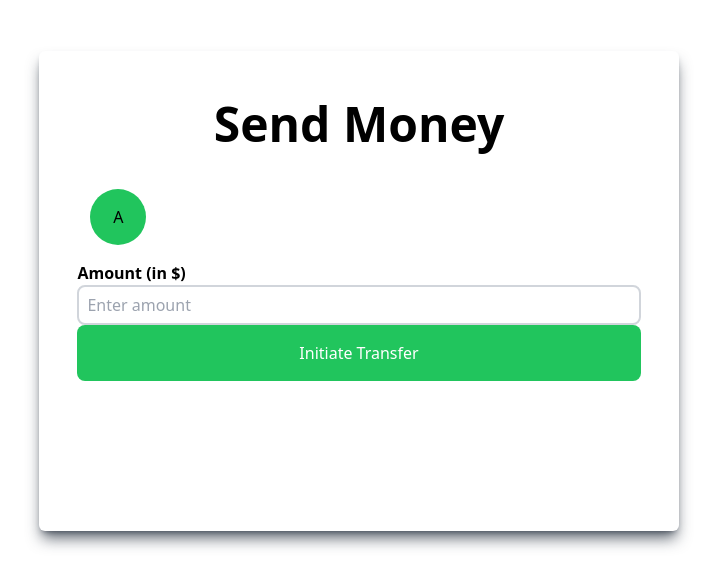
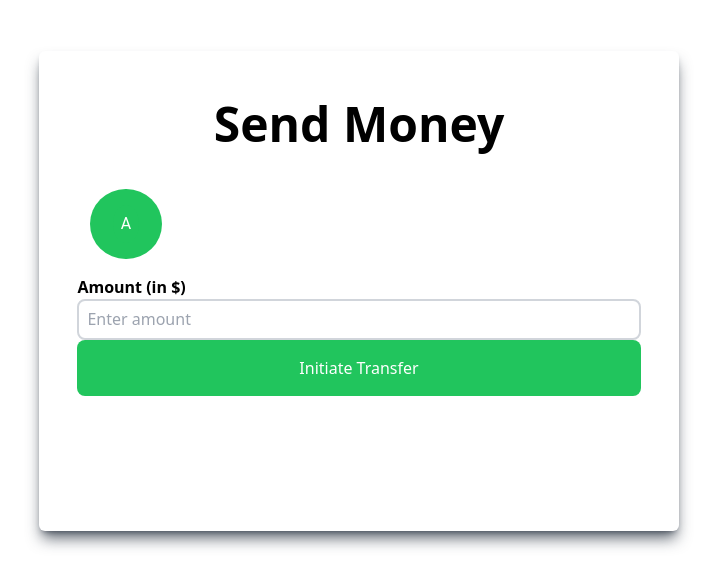
Before and after one commit to aakashsharma003/PaytmWeb, a React (Vite) app in the folder frontend/: page /send in a window 1280 px wide. Shown: the part 109-696 px from the top of the page, without its empty margins (281-998 px from the left). Built offline with nearby package versions, Linux system fonts and the light colour scheme; no server answers.

Commit message:
fixing input labels

```diff
--- a/frontend/package.json
+++ b/frontend/package.json
@@ -10,6 +10,10 @@
     "preview": "vite preview"
   },
   "dependencies": {
+    "@emotion/react": "^11.11.4",
+    "@emotion/styled": "^11.11.5",
+    "@mui/icons-material": "^5.15.19",
+    "@mui/material": "^5.15.19",
     "axios": "^1.6.8",
     "jsonwebtoken": "^9.0.2",
     "react": "^18.2.0",
--- a/frontend/src/App.jsx
+++ b/frontend/src/App.jsx
@@ -1,25 +1,33 @@
-import { BrowserRouter, Route, Routes } from "react-router-dom";
+import {
+  BrowserRouter as Router,
+  Route,
+  Routes,
+  Navigate,
+} from "react-router-dom";
 import Signup from "./pages/Signup";
 import Signin from "./pages/Signin";
 import Dashboard from "./pages/Dashboard";
 import SendMoney from "./pages/SendMoney";
 import { Toaster } from "react-hot-toast";
+import NotFound from "./pages/NotFound";
 
 function App() {
   return (
-    <>
-      <BrowserRouter>
-        <Routes>
-          <Route path="/" element={<Signup />}></Route>
-          <Route path="/signin" element={<Signin />}></Route>
-          <Route path="/signup" element={<Signup />}></Route>
-          <Route path="/dashboard" element={<Dashboard />}></Route>
-          <Route path="/send" element={<SendMoney />}></Route>
-        </Routes>
-        <Toaster />
-      </BrowserRouter>
-    </>
+    <Router>
+      <Routes>
+        {/* Public Routes */}
+        <Route path="/" element={<Signup />} />
+        <Route path="/signup" element={<Signup />} />
+        <Route path="/signin" element={<Signin />} />
+
+        {/* Protected Routes */}
+        <Route path="/dashboard" element={<Dashboard />} />
+        <Route path="/send" element={<SendMoney />} />
+        {/* 404 Route */}
+        <Route path="*" element={<NotFound />} />
+      </Routes>
+      <Toaster />
+    </Router>
   );
 }
-
 export default App;
--- /dev/null
+++ b/frontend/src/auth/ProtectRoute.jsx
@@ -0,0 +1,10 @@
+import { Navigate } from "react-router-dom";
+function ProtectedRoute({ element, path, user }) {
+  if (!user) {
+    return <Navigate to="/signin" replace />;
+  }
+
+  return <Route path={path} element={element} />;
+}
+
+export default ProtectedRoute;
--- a/frontend/src/components/Appbar.jsx
+++ b/frontend/src/components/Appbar.jsx
@@ -2,6 +2,7 @@ import { useState } from "react";
 import { Profile } from "./Profile";
 import Button from "./Button";
 import { useNavigate } from "react-router-dom";
+import toast from "react-hot-toast";
 
 export const Appbar = ({ user, profile }) => {
   const [menubutton, setmenubutton] = useState(false);
@@ -27,7 +28,7 @@ export const Appbar = ({ user, profile }) => {
         </div>
       )}
       {menubutton && (
-        <div className="flex flex-col justify-between items-center h-[22dvh] bg-gray-200 rounded-md px-[2dvw] py-[2dvh]">
+        <div className="flex flex-col justify-between items-center h-[26vh] bg-gray-200 rounded-md px-[2vw] py-[2vh]">
           <div className="flex justify-center items-center">
             <Profile
               profile={profile}
@@ -44,6 +45,7 @@ export const Appbar = ({ user, profile }) => {
             color={"black"}
             onClick={() => {
               localStorage.removeItem("token");
+              toast.success("logout Successfully");
               navigate("/signin");
             }}
             width={"100%"}
--- a/frontend/src/components/Profile.jsx
+++ b/frontend/src/components/Profile.jsx
@@ -1,13 +1,33 @@
+import React from "react";
+import { Avatar, Box, Typography } from "@mui/material";
+
 export const Profile = ({ profile, color, onClick }) => {
   return (
-    <>
-      <div
-        className="rounded-full  px-[3dvw] py-[0.85dvh] mx-[1dvw] my-[2dvh] md:py-[2dvh] md:px-[1.8dvw] uppercase cursor-pointer"
-        style={{ backgroundColor: color }}
-        onClick={onClick}
+    <Box
+      sx={{
+        display: "flex",
+        alignItems: "center",
+        justifyContent: "center",
+        borderRadius: "50%",
+        backgroundColor: color,
+        paddingX: { xs: "3vw", md: "1.8vw" },
+        paddingY: { xs: "0.85vh", md: "2vh" },
+        marginX: "1vw",
+        marginY: "2vh",
+        textTransform: "uppercase",
+        cursor: "pointer",
+      }}
+      onClick={onClick}
+    >
+      <Avatar
+        sx={{
+          bgcolor: color,
+          width: { xs: "10vw", md: "2vw" },
+          height: { xs: "10vw", md: "3vw" },
+        }}
       >
-        {profile}
-      </div>
-    </>
+        <Typography variant="subtitle1">{profile}</Typography>
+      </Avatar>
+    </Box>
   );
 };
--- a/frontend/src/main.jsx
+++ b/frontend/src/main.jsx
@@ -4,7 +4,7 @@ import App from "./App.jsx";
 import "./index.css";
 //http://localhost:3000/api/v1
 // https://paytmweb.onrender.com/api/v1
-export const server = " https://paytmweb.onrender.com/api/v1";
+export const server = "https://paytmweb.onrender.com/api/v1";
 
 ReactDOM.createRoot(document.getElementById("root")).render(
   <React.StrictMode>
--- /dev/null
+++ b/frontend/src/pages/NotFound.jsx
@@ -0,0 +1,41 @@
+import React from "react";
+import { Container, Typography, Button, Box } from "@mui/material";
+import { useNavigate } from "react-router-dom";
+import ErrorOutlineIcon from "@mui/icons-material/ErrorOutline";
+
+const NotFound = () => {
+  const navigate = useNavigate();
+
+  const handleGoBack = () => {
+    navigate("/");
+  };
+
+  return (
+    <Container
+      sx={{
+        height: "100vh",
+        display: "flex",
+        flexDirection: "column",
+        justifyContent: "center",
+        alignItems: "center",
+        textAlign: "center",
+        backgroundColor: "#f5f5f5",
+      }}
+    >
+      <ErrorOutlineIcon sx={{ fontSize: "6rem", color: "#f44336" }} />
+      <Typography variant="h3" component="h1" gutterBottom>
+        Page Not Found
+      </Typography>
+      <Typography variant="h6" component="p" gutterBottom>
+        The page you are looking for does not exist.
+      </Typography>
+      <Box mt={4}>
+        <Button variant="contained" color="primary" onClick={handleGoBack}>
+          Go to Home
+        </Button>
+      </Box>
+    </Container>
+  );
+};
+
+export default NotFound;
--- a/frontend/src/pages/Signin.jsx
+++ b/frontend/src/pages/Signin.jsx
@@ -32,7 +32,7 @@ const Signin = () => {
           onChange={(e) => {
             setUsername(e.target.value);
           }}
-          label={"Username"}
+          label={"Email"}
           placeholder={"aakash6263264@gmail.com"}
         />
         <InputBox
--- a/frontend/src/pages/Signup.jsx
+++ b/frontend/src/pages/Signup.jsx
@@ -72,7 +72,7 @@ const Signup = () => {
             onChange={(e) => {
               setUsername(e.target.value);
             }}
-            label="Username"
+            label="Email"
             placeholder="akashsharma@gmail.com"
             type="email"
             required={"required"}
```
Also changed, not shown: 1 other file (tests, documents, lock files or other folders).
